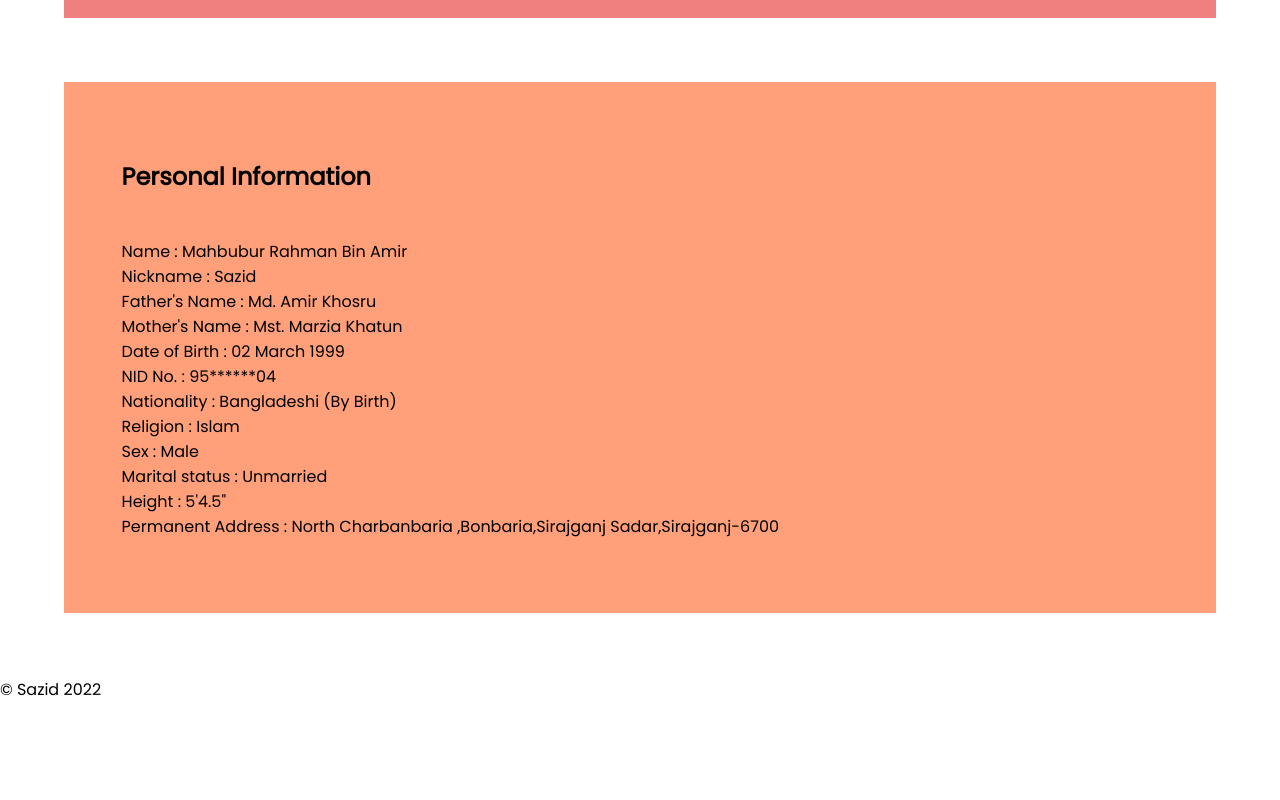
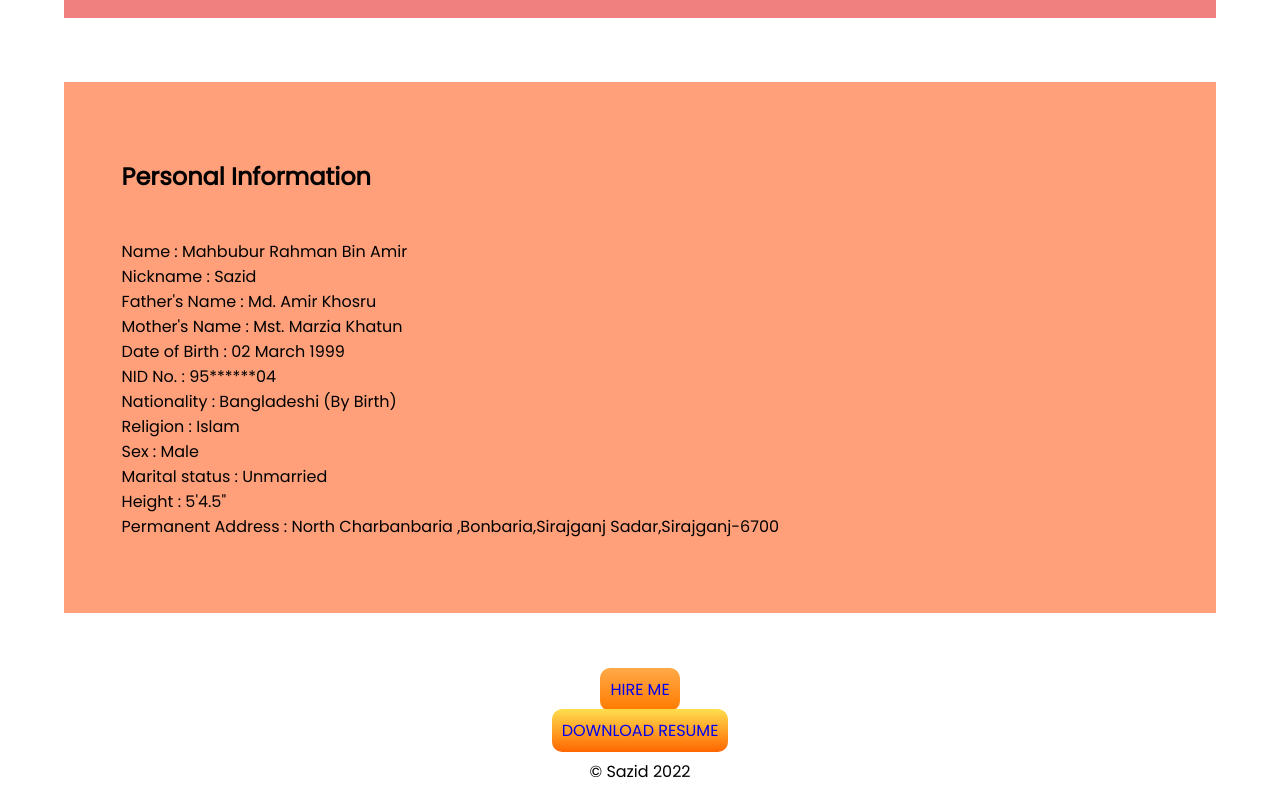
Before and after one commit to Sazid0013/Portfolio-01, a plain HTML site: page index.html in a window 1280 px wide. Shown: the part 2480-3280 px from the top of the page. Before the commit the page ends 3198 px from the top, so only its background shows below. Drawn offline with Linux system fonts and the light colour scheme.

Commit message:
Add Button

```diff
--- a/index.html
+++ b/index.html
@@ -91,6 +91,7 @@
         </div>
 
     </Section>
+
     <section class="academic">
         <div class="academic">
             <h1>Academic Qualifications</h1>
@@ -123,7 +124,19 @@
         </div>
 
     </section>
+
     <footer>
+        <div>
+            <p> <a class="link-button1" target="_blank"
+                    href="https://www.linkedin.com/in/mahbubur-rahman-bin-amir-sazid-270859196/">HIRE ME</a>
+            </p>
+        </div>
+        <div>
+            <p> <a class="link-button2" target="_blank"
+                    href="https://drive.google.com/file/d/1Nux6E0LqcOEncvYn9_nQJ8Bctcdiphl2/view?usp=sharing">DOWNLOAD
+                    RESUME</a>
+            </p>
+        </div>
         <p>© Sazid 2022</p>
     </footer>
 </body>
--- a/style.css
+++ b/style.css
@@ -61,3 +61,20 @@ section{
     padding: 0;
     background-color: lightsalmon;
 }
+footer{
+    text-align: center;
+}
+.link-button1{
+    text-decoration: none;
+    background-image: linear-gradient(rgb(255, 169, 71) ,rgb(255, 123, 0));
+    padding: 10px ;
+    border-radius: 10px;
+
+}
+.link-button2{
+    text-decoration: none;
+    background-image: linear-gradient(rgba(255, 221, 71, 0.959) ,rgb(255, 102, 0));
+    padding: 10px ;
+    border-radius: 10px;
+
+}
```
